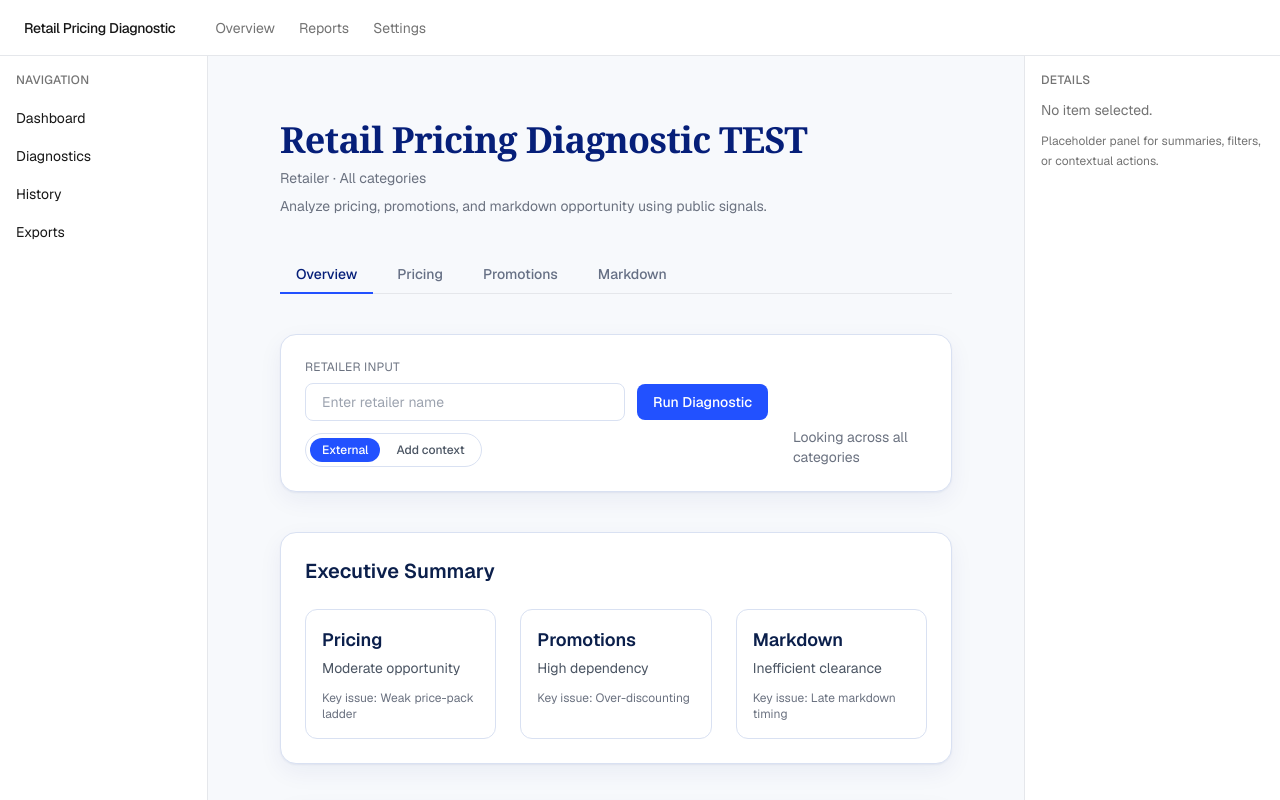
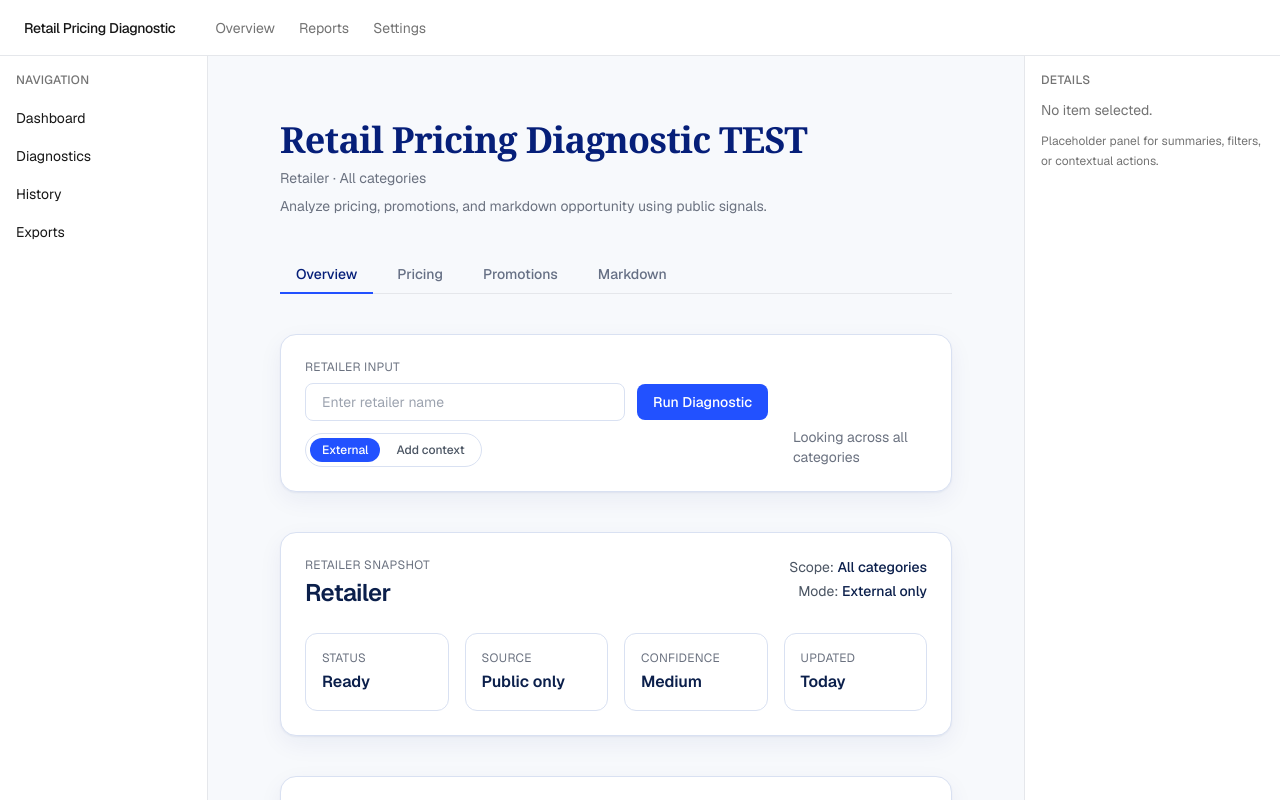
Before and after one commit to jkurth92/retail-pricing-diagnostic, a Next.js app: page / in a window 1280 px wide. Shown: the top 800 px of the page. Built offline with nearby package versions, Linux system fonts and the light colour scheme.

Commit message:
add retailer snapshot

```diff
--- a/app/page.tsx
+++ b/app/page.tsx
@@ -314,6 +314,58 @@ const opportunity = estimateOpportunity(mockInputs);
           </div>
         </section>
       )}
+
+      <section className="brand-card p-6 space-y-6">
+        <div className="flex flex-col gap-4 md:flex-row md:items-start md:justify-between">
+          <div className="space-y-1">
+            <p className="text-xs uppercase tracking-wide text-gray-500">
+              Retailer snapshot
+            </p>
+            <h2 className="text-2xl font-semibold tracking-tight">
+              {selectedRetailer}
+            </h2>
+          </div>
+
+          <div className="space-y-1 text-sm text-gray-600 md:text-right">
+            <p>
+              Scope: <span className="font-medium text-[var(--ui-text)]">All categories</span>
+            </p>
+            <p>
+              Mode:{" "}
+              <span className="font-medium text-[var(--ui-text)]">
+                {analysisMode === "hybrid" ? "External + client data" : "External only"}
+              </span>
+            </p>
+          </div>
+        </div>
+
+        <div className="grid grid-cols-1 gap-4 sm:grid-cols-2 lg:grid-cols-4">
+          {[
+            { label: "Status", value: isLoading ? "Analyzing" : "Ready" },
+            {
+              label: "Source",
+              value:
+                analysisMode === "hybrid"
+                  ? "Public + client inputs"
+                  : "Public only",
+            },
+            {
+              label: "Confidence",
+              value: analysisMode === "hybrid" ? "Medium-high" : "Medium",
+            },
+            { label: "Updated", value: "Today" },
+          ].map((item) => (
+            <div key={item.label} className={subCard}>
+              <p className="text-xs uppercase tracking-wide text-gray-500">
+                {item.label}
+              </p>
+              <p className="mt-1 font-semibold text-[var(--ui-text)]">
+                {item.value}
+              </p>
+            </div>
+          ))}
+        </div>
+      </section>
 
       <section className={sectionCard}>
         <h2 className="text-xl font-semibold mb-6">Executive Summary</h2>
```
